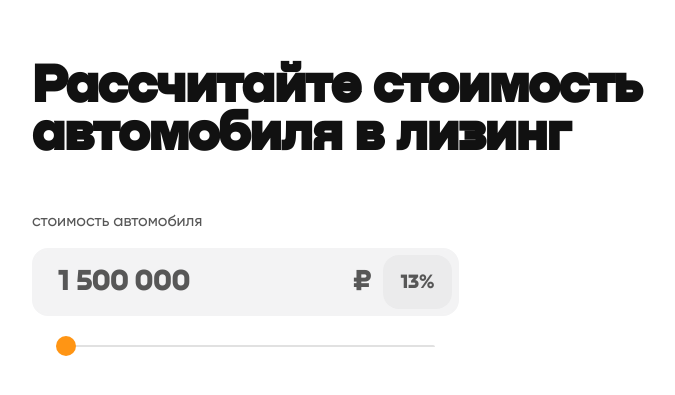
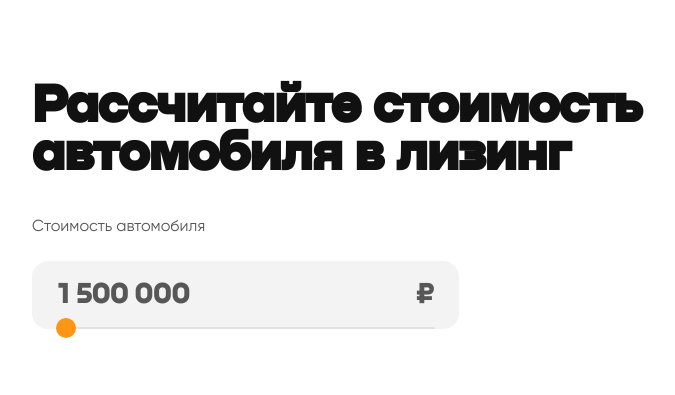
Before and after one commit to deniSwd/friend-calc, a React (Vite) app: page / in a window 1280 px wide. Shown: the part 209-604 px from the top of the page, without its empty margins (16-691 px from the left). Built offline with nearby package versions, Linux system fonts and the light colour scheme.

Commit message:
feat: custom input component

```diff
--- a/src/App.tsx
+++ b/src/App.tsx
@@ -1,79 +1,18 @@
-import { FC, useEffect, useRef, useState, FocusEvent, KeyboardEvent, ChangeEvent, useCallback } from 'react'
+import { FC } from 'react'
 import s from './app.module.scss'
 import './app.module.scss'
-import { InputNumber } from './components/micro/inputNumber/InputNumber'
-import { InputRange } from './components/micro/inputRange/InputRange'
-
-const minPrice = 1500000
-const maxPrice = 10000000
+import { CustomInput } from './components/macro/customInput/CustomInput'
 
 export const App: FC = () => {
-  const [currentValue, setCurrentValue] = useState('1500000')
-  const [numberValue, setNumberValue] = useState(minPrice)
-  const inputValue = useRef<HTMLInputElement>(null)
-  const progressRef = useRef<HTMLInputElement>(null)
 
-  const calcProgress =
-    useCallback((minValue: number, maxValue: number, numberValue: number) => {
-      const progress = 100 / ((maxValue - minValue) / (numberValue - minValue))
-      if (progressRef.current === null) return
-      progressRef.current.style.width = `${progress}%`
-    }, [])
-
-  const handleChange = () => {
-    if (inputValue.current === null) return
-    const withMaskValue = (+inputValue.current.value
-      .replace(/\D/g, '')).toLocaleString('en-US').replaceAll(',', ' ')
-    setCurrentValue(withMaskValue)
-  }
-  const range = (targetValue: string) => {
-    const eventNumberValue = +targetValue.replaceAll(' ', '')
-    if (eventNumberValue < minPrice) {
-      setNumberValue(minPrice)
-      setCurrentValue('1 500 000')
-    } else if (eventNumberValue > maxPrice) {
-      setNumberValue(maxPrice)
-      setCurrentValue('10 000 000')
-    } else {
-      setNumberValue(+targetValue.replaceAll(' ', ''))
-      setCurrentValue(targetValue)
-    }
-  }
-  const handleBlur = (e: FocusEvent<HTMLInputElement>) => {
-    range(e.target.value)
-  }
-  const handleKeyDown = (e: KeyboardEvent<HTMLInputElement>) => {
-    if (e.key === 'Enter') {
-      range(e.currentTarget.value)
-      e.currentTarget.blur()
-    }
-  }
-  const handleChangeRange = (e: ChangeEvent<HTMLInputElement>) => {
-    range(e.target.value)
-  }
-
-  useEffect(() => {
-    handleChange()
-    calcProgress(minPrice, maxPrice, numberValue)
-  }, [currentValue, numberValue])
   return (
     <div className={s.appWrap}>
+
       <div className={s.app}>
         <h1>Рассчитайте стоимость автомобиля в лизинг</h1>
-        <p>стоимость автомобиля</p>
-        <InputNumber placeholderValue={'₽'}
-                     percentValue={13}
-                     onChange={handleChange}
-                     onBlur={handleBlur}
-                     onKeyDown={handleKeyDown}
-                     ref={inputValue}
-                     value={currentValue} />
-        <InputRange min={minPrice}
-                    max={maxPrice}
-                    step={1}
-                    onChange={handleChangeRange}
-                    value={numberValue}
-                    ref={progressRef} />
+        <CustomInput title={'Стоимость автомобиля'}
+                     minParameter={1500000}
+                     maxParameter={10000000} />
       </div>
     </div>
   )
--- /dev/null
+++ b/src/components/macro/customInput/CustomInput.tsx
@@ -0,0 +1,100 @@
+import { ChangeEvent, FC, FocusEvent, KeyboardEvent, useCallback, useEffect, useRef, useState } from 'react'
+import s from './customInput.module.scss'
+import { InputNumber } from '../../micro/inputNumber/InputNumber'
+import { InputRange } from '../../micro/inputRange/InputRange'
+
+interface CustomInputProps {
+  minParameter: number
+  maxParameter: number
+  title: string
+  percent?: number
+}
+
+export const CustomInput: FC<CustomInputProps> = ({
+                                                    minParameter,
+                                                    maxParameter,
+                                                    title,
+                                                    percent
+                                                  }) => {
+  //Текущее значение типа string с маской
+  const [currentValue, setCurrentValue] = useState('1 500 000')
+  //Текущее значение типа number
+  const [numberValue, setNumberValue] = useState(minParameter)
+  //Реф инпута
+  const inputValue = useRef<HTMLInputElement>(null)
+  //Реф ползунка
+  const progressRef = useRef<HTMLInputElement>(null)
+  //Рассчитываем значение ширины для полосы прогресса ползунка
+  const calcProgress =
+    useCallback((minValue: number, maxValue: number, numberValue: number) => {
+      const progress = 100 / ((maxValue - minValue) / (numberValue - minValue))
+      if (progressRef.current === null) return
+      progressRef.current.style.width = `${progress}%`
+    }, [])
+  //Обрабатываем значение из инпута с испоьзованием маски
+  const handleChange = () => {
+    if (inputValue.current === null) return
+    const withMaskValue = (+inputValue.current.value
+      .replace(/\D/g, '')).toLocaleString('en-US').replaceAll(',', ' ')
+    setCurrentValue(withMaskValue)
+  }
+  //Устанавливаем значение в допустимом диапазоне
+  const range = (targetValue: string) => {
+    const eventNumberValue = +targetValue.replaceAll(' ', '')
+    if (eventNumberValue < minParameter) {
+      setNumberValue(minParameter)
+      setCurrentValue('1 500 000')
+    } else if (eventNumberValue > maxParameter) {
+      setNumberValue(maxParameter)
+      setCurrentValue('10 000 000')
+    } else {
+      setNumberValue(+targetValue.replaceAll(' ', ''))
+      setCurrentValue(targetValue)
+    }
+  }
+  //Обрабатываем значение полученное при расфокусировке инпута
+  const handleBlur = (e: FocusEvent<HTMLInputElement>) => {
+    range(e.target.value)
+  }
+  //Обрабатываем значение по нажатию Enter
+  const handleKeyDown = (e: KeyboardEvent<HTMLInputElement>) => {
+    if (e.key === 'Enter') {
+      range(e.currentTarget.value)
+      e.currentTarget.blur()
+    }
+  }
+  //Обрабатываем значение выставленное ползунком
+  const handleChangeRange = (e: ChangeEvent<HTMLInputElement>) => {
+    range(e.target.value)
+  }
+
+  useEffect(() => {
+    handleChange()
+    calcProgress(minParameter, maxParameter, numberValue)
+  }, [currentValue, numberValue])
+
+  return (
+    <div className={s.customInputWrap}>
+      <div className={s.title}>{title}</div>
+      <div className={s.customInput}>
+        <div className={s.numberWrap}>
+          <InputNumber placeholderValue={'₽'}
+                       percentValue={percent}
+                       onChange={handleChange}
+                       onBlur={handleBlur}
+                       onKeyDown={handleKeyDown}
+                       ref={inputValue}
+                       value={currentValue} />
+        </div>
+        <div className={s.rangeWrap}>
+          <InputRange min={minParameter}
+                      max={maxParameter}
+                      step={1}
+                      onChange={handleChangeRange}
+                      value={numberValue}
+                      ref={progressRef} />
+        </div>
+      </div>
+    </div>
+  )
+}
--- /dev/null
+++ b/src/components/macro/customInput/customInput.module.scss
@@ -0,0 +1,27 @@
+@import '../../../styles/vars';
+
+.customInputWrap {
+  height: 119px;
+  width: 427px;
+
+  .title {
+    font-family: Gilroy-Regular, sans-serif;
+    font-size: 16px;
+    line-height: 20px;
+    color: $lightgray;
+    margin: 0 0 24px 0;
+  }
+
+  .customInput {
+    position: relative;
+    z-index: 20;
+
+    .rangeWrap {
+      position: absolute;
+      top: 100%;
+      left: 0;
+      translate: 0 calc(-50% - 1px);
+      z-index: 40;
+    }
+  }
+}
--- a/src/components/micro/inputNumber/InputNumber.tsx
+++ b/src/components/micro/inputNumber/InputNumber.tsx
@@ -21,8 +21,8 @@ export const InputNumber = forwardRef<HTMLInputElement, InputNumberProps>(({
         <div className={s.percent}>
           <div>{percentValue}%</div>
           <div className={s.percentPlaceholder}>{placeholderValue}</div>
-        </div> :
-        <div className={s.placeholder}>{placeholderValue}</div>
+        </div>
+        : <div className={s.placeholder}>{placeholderValue}</div>
       }
     </div>
   )
--- a/src/components/micro/inputNumber/inputNumber.module.scss
+++ b/src/components/micro/inputNumber/inputNumber.module.scss
@@ -25,6 +25,10 @@
     &:focus {
       background-color: transparent;
     }
+
+    &:disabled {
+      opacity: 0.5;
+    }
   }
 
   .placeholder {
@@ -39,7 +43,7 @@
     translate: 0 -60%;
   }
 
-  .percent{
+  .percent {
     position: absolute;
     right: 7px;
     top: 7px;
@@ -48,14 +52,15 @@
     align-items: center;
     width: 69px;
     height: 54px;
-    background-color:$percentField;
+    background-color: $percentField;
     border-radius: 16px;
     font-family: Nekst-Black, sans-serif;
     font-size: 20px;
     line-height: 24px;
     color: $lightgray;
     z-index: 100;
-    .percentPlaceholder{
+
+    .percentPlaceholder {
       position: absolute;
       right: 80px;
       top: 50%;
--- a/src/components/micro/inputRange/inputRange.module.scss
+++ b/src/components/micro/inputRange/inputRange.module.scss
@@ -8,7 +8,6 @@
   width: 427px;
   height: 20px;
   padding: 0 24px;
-  margin-top: 20px;
   z-index: 190;
 
   .inputRange {
@@ -21,7 +20,7 @@
     -webkit-appearance: none;
 
     &:disabled {
-      opacity: 1;
+      opacity: 0.5;
     }
 
     &::-webkit-slider-thumb {
@@ -75,6 +74,7 @@
       height: 100%;
       background: $orange;
       border-radius: 2px 2px 0 0;
+
     }
   }
 }
--- a/src/styles/index.css
+++ b/src/styles/index.css
@@ -13,8 +13,8 @@ code {
 }
 
 @font-face {
-  font-family: Gilroy-Medium;
-  src: url(../assets/fonts/Gilroy-Medium.woff2);
+  font-family: Gilroy-Regular;
+  src: url(../assets/fonts/Gilroy-Regular.woff2);
 }
 @font-face {
   font-family: Nekst-Black;
```
Also changed, not shown: src/assets/fonts/Gilroy-Medium.woff2 (deleted), src/assets/fonts/Gilroy-Regular.woff2 (added).
